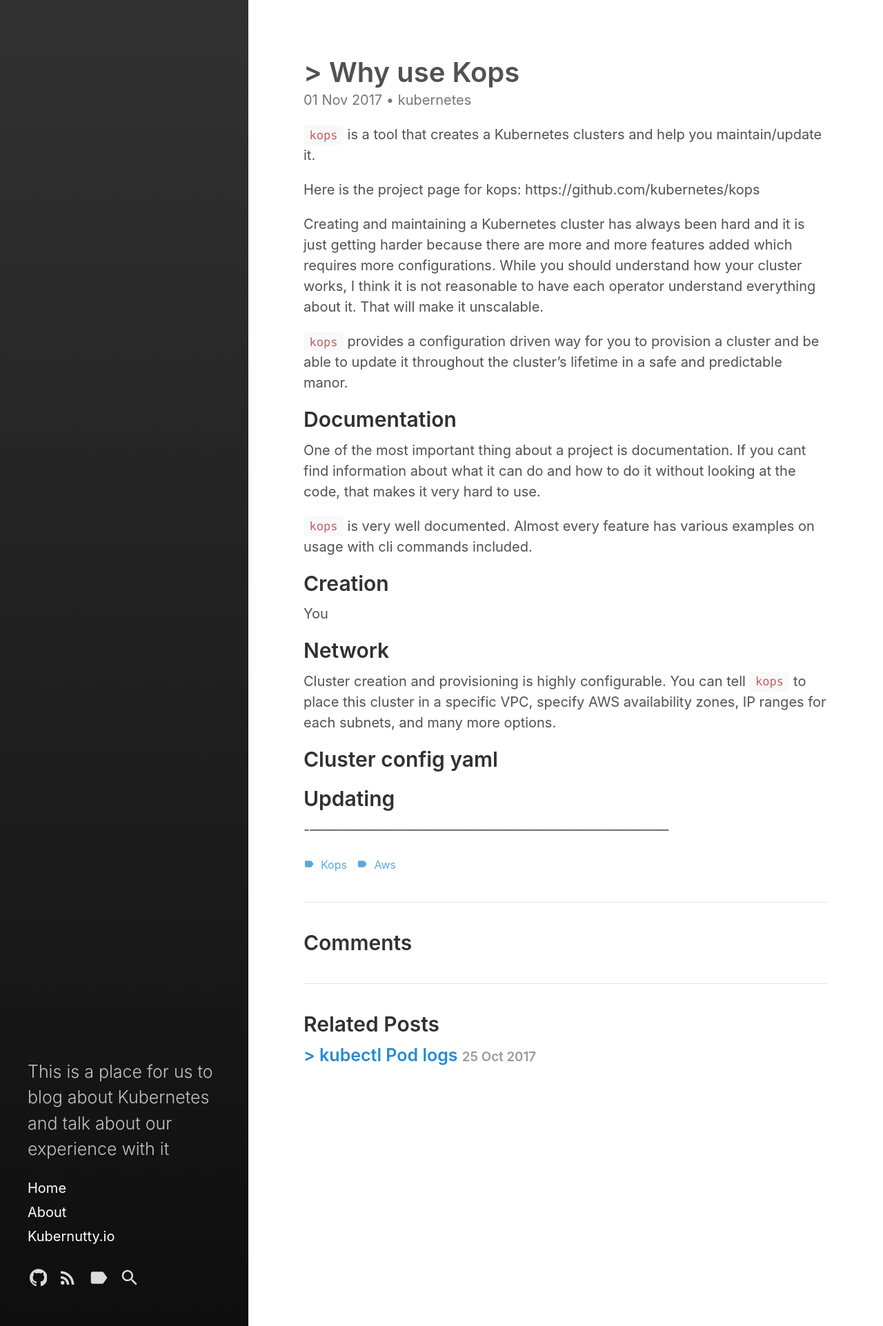
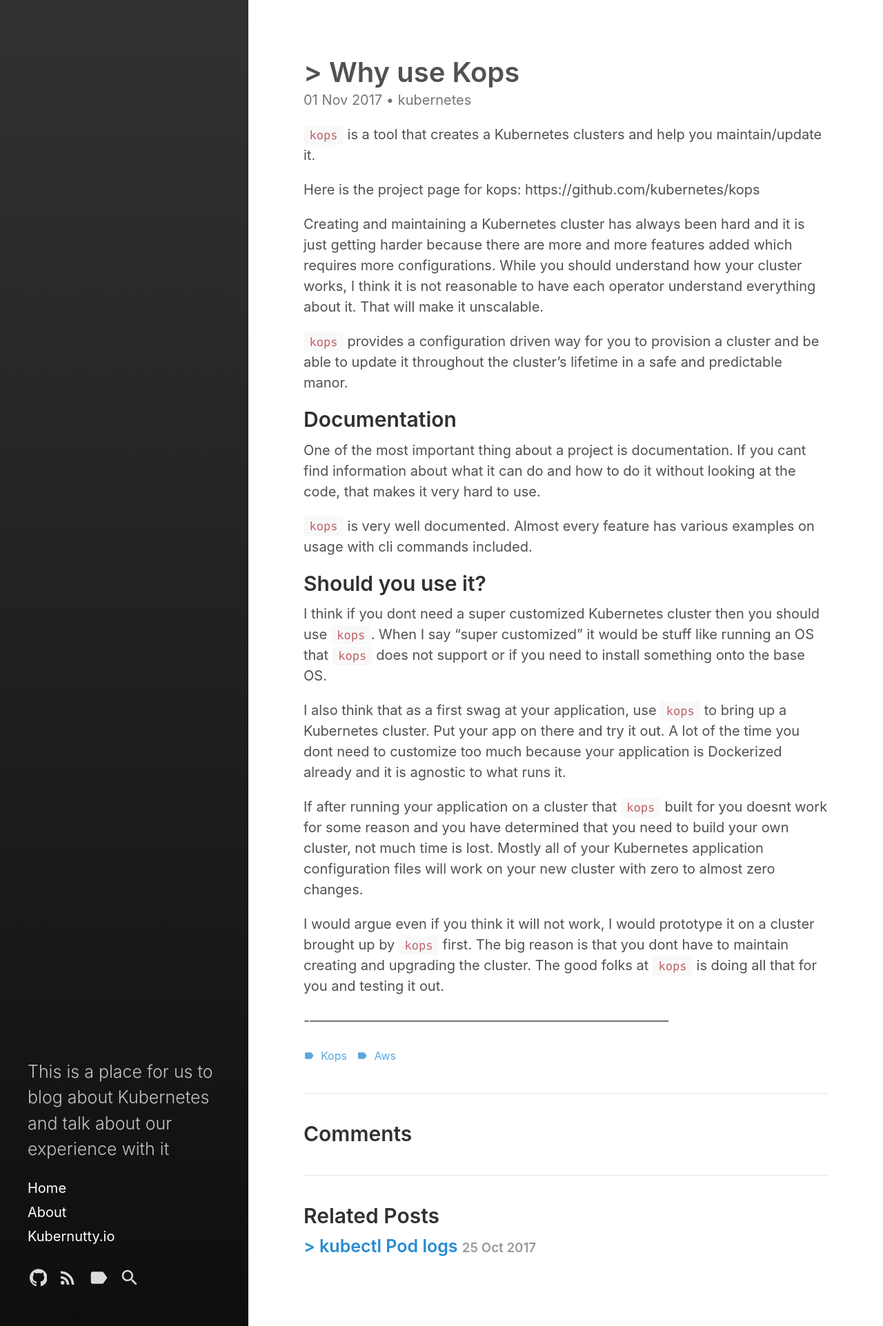
Before and after one commit to kubernutty/blog, a Jekyll site: the page built from _posts/2017-11-01-why-use-kops.md, in a window 1280 px wide. Shown: the whole page at 69% size. Built offline with Jekyll 4.4.1, drawn with Linux system fonts in a browser that asks for light colours.

Commit message:
#19 - adding why you should use kops

```diff
--- a/_posts/2017-11-01-why-use-kops.md
+++ b/_posts/2017-11-01-why-use-kops.md
@@ -29,21 +29,15 @@ that makes it very hard to use.
 `kops` is very well documented.  Almost every feature has various examples on usage
 with cli commands included.
 
-## Creation
-You
+## Should you use it?
 
+I think if you dont need a super customized Kubernetes cluster then you should use `kops`.  When I say "super customized" it would be stuff like running an OS that `kops` does not support or if you need to install something onto the base OS.
 
-## Network
-Cluster creation and provisioning is highly configurable.  You can tell `kops` to
-place this cluster in a specific VPC, specify AWS availability zones, IP ranges for
-each subnets, and many more options.
+I also think that as a first swag at your application, use `kops` to bring up a Kubernetes cluster.  Put your app on there and try it out.  A lot of the time you dont need to customize too much because your application is Dockerized already and it is agnostic to what runs it.
 
-## Cluster config yaml
+If after running your application on a cluster that `kops` built for you doesnt work for some reason and you have determined that you need to build your own cluster, not much time is lost.  Mostly all of your Kubernetes application configuration files will work on your new cluster with zero to almost zero changes.
 
-
-## Updating
-
-
+I would argue even if you think it will not work, I would prototype it on a cluster brought up by `kops` first.  The big reason is that you dont have to maintain creating and upgrading the cluster.  The good folks at `kops` is doing all that for you and testing it out.
 
 
 \-------------------------------------------------------------------------------
```
